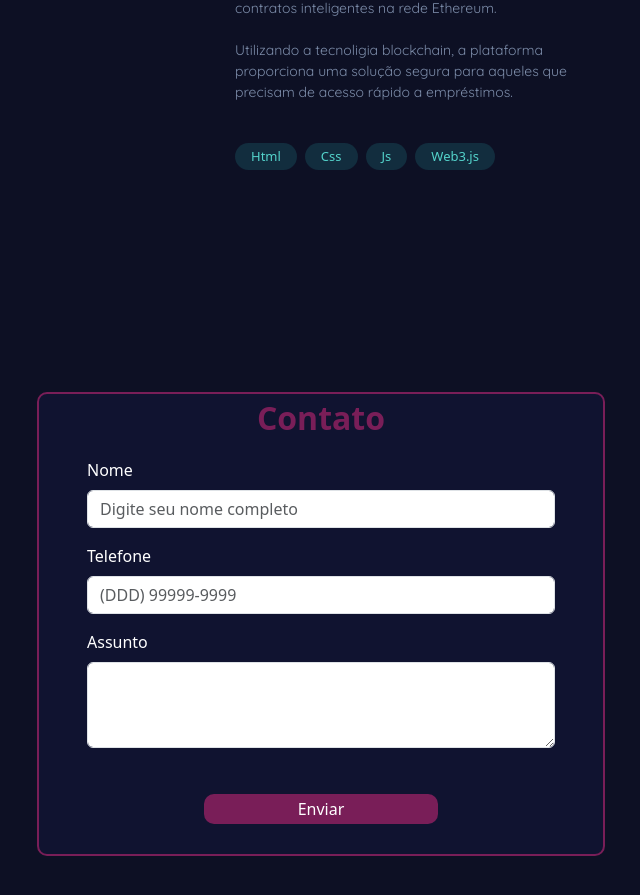
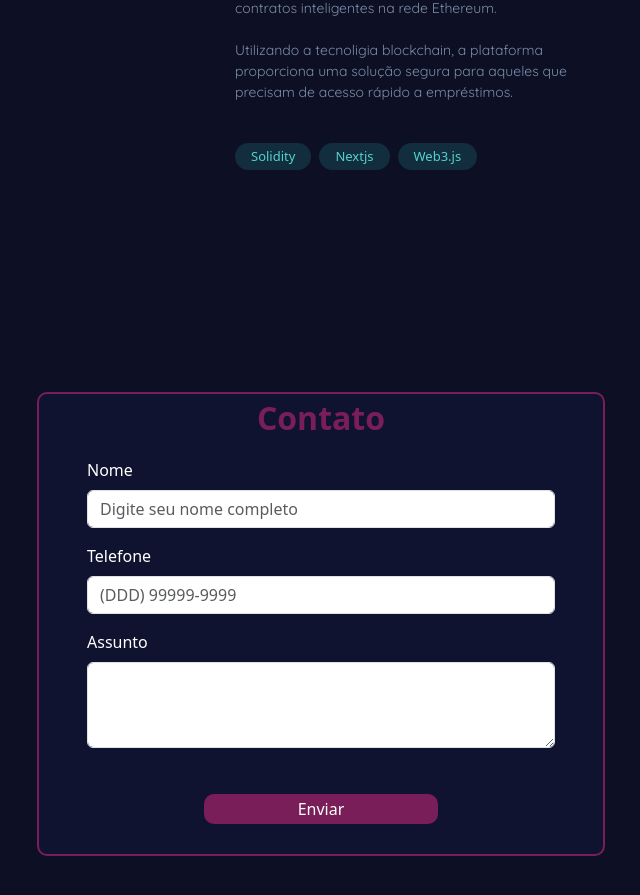
Before and after one commit to MarcosPauloMacedo/marcospaulomacedo.github.io, a Next.js app: page / in a window 1280 px wide. Shown: the part 2215-3110 px from the top of the page, without its empty margins (603-1243 px from the left). Built offline with nearby package versions, Linux system fonts and the light colour scheme; no server answers.

Commit message:
atualizando tecnologias e link do projeto Lend Cash

```diff
--- a/src/app/sections/Portfolio/portData.js
+++ b/src/app/sections/Portfolio/portData.js
@@ -17,7 +17,7 @@ export const portifolios = [
         title: 'Site de empréstimos com criptomoeda',
         description: "Lend Cash é um site inovador que oferece empréstimos descentralizados baseados em contratos inteligentes na rede Ethereum.<br><br>Utilizando a tecnoligia blockchain, a plataforma proporciona uma solução segura para aqueles que precisam de acesso rápido a empréstimos.",
         image: '/img/img-lendCash.png',
-        tech: ["Html", "Css", "Js", "Web3.js"],
-        link: "https://marcospaulomacedo.github.io/lendCash/"
+        tech: ["Solidity", "Nextjs", "Web3.js"],
+        link: "https://lend-cash.vercel.app/dashboard"
     }
 ]
```
